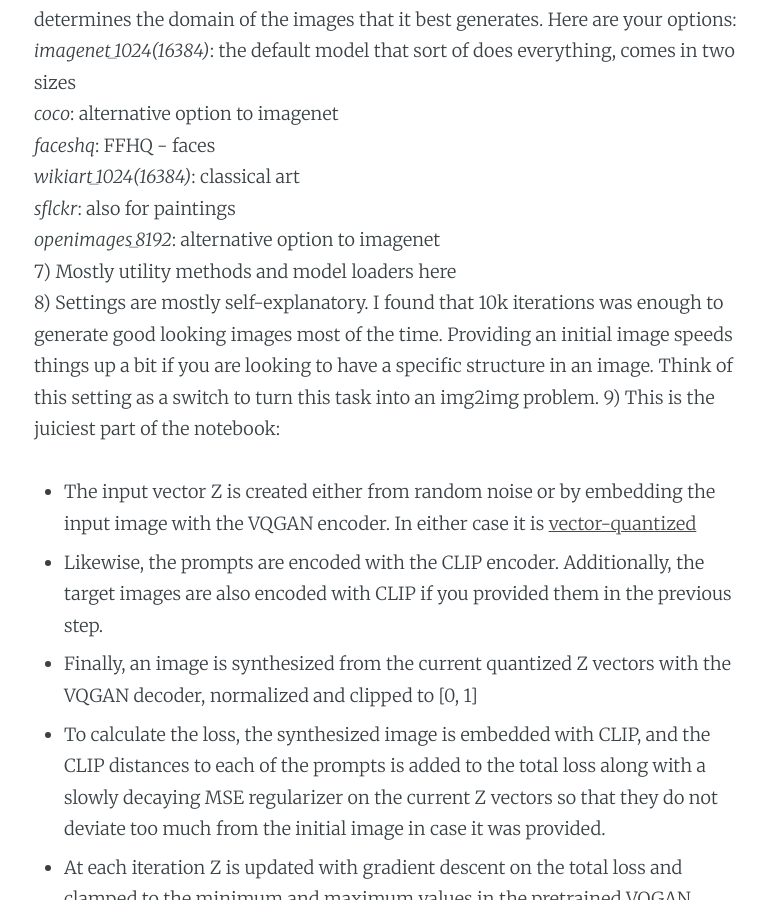
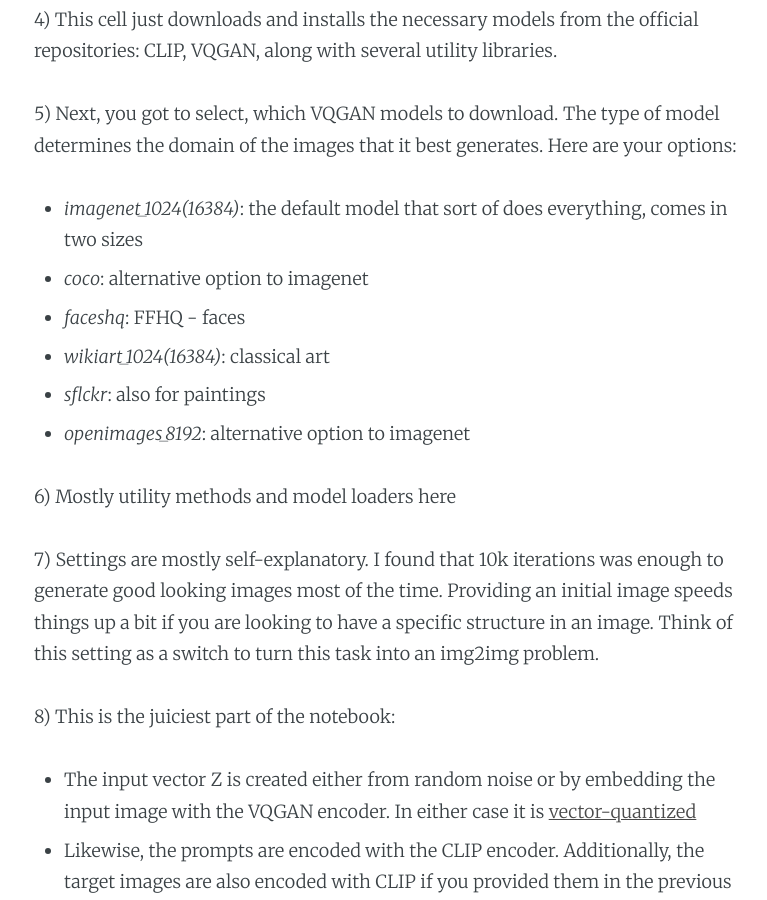
Before and after one commit to KirillDemochkin/kirilldemochkin.github.io, a Jekyll site: the page built from _posts/2021-10-31-VQGAN-CLIP-tutorial.md, in a window 1280 px wide and 900 px high, scrolled down 1669 px. Shown: the whole window, without its empty margins (251-1018 px from the left). Built offline with Jekyll 4.4.1, drawn with Linux system fonts in a browser that asks for light colours; comment, search, counter and statistics services are not loaded.

Commit message:
1B formatting

```diff
--- a/_posts/2021-10-31-VQGAN-CLIP-tutorial.md
+++ b/_posts/2021-10-31-VQGAN-CLIP-tutorial.md
@@ -23,20 +23,27 @@
 Get the colab [here](https://colab.research.google.com/github/justinjohn0306/VQGAN-CLIP/blob/main/VQGAN%2BCLIP_%28z%2Bquantize_method_with_augmentations%2C_user_friendly_interface%29.ipynb?authuser=1#scrollTo=c2505191-1756-4e5d-b9a8-33af798ad879), and let's get started!
 
 1) This colab is released under the MIT license, which allows it to be used for commercial projects, which is a great thing for anyone wanting to use this method in a startup.
+
 2) This notebook is quite heavy, hence it requires a powerful GPU to run, make sure that you have enough juice, otherwise reset and reconnect.
+
 3) It takes about 10 minutes to generate a good looking image for a single prompt, and colab likes to disconnect you from the GPU instance if you are not actively editing code (even if you are already running some code on the GPU). Luckily, the authors added an "anti-disconnect" block that implicitly clicks "reconnect" if colab attempts to kick you off the GPU. This way you can input a prompt and forget about it until a good looking image is generated.
+
 4) This cell just downloads and installs the necessary models from the official repositories: CLIP, VQGAN, along with several utility libraries.
+
 5) Next, you got to select, which VQGAN models to download. The type of model determines the domain of the images that it best generates.
-  Here are your options:
-  *imagenet_1024(16384)*: the default model that sort of does everything, comes in two sizes
-  *coco*: alternative option to imagenet
-  *faceshq*: FFHQ - faces
-  *wikiart_1024(16384)*: classical art
-  *sflckr*: also for paintings
-  *openimages_8192*: alternative option to imagenet
-7) Mostly utility methods and model loaders here
-8) Settings are mostly self-explanatory. I found that 10k iterations was enough to generate good looking images most of the time. Providing an initial image speeds things up a bit if you are looking to have a specific structure in an image. Think of this setting as a switch to turn this task into an img2img problem.
-9) This is the juiciest part of the notebook:
+Here are your options:
+- *imagenet_1024(16384)*: the default model that sort of does everything, comes in two sizes
+- *coco*: alternative option to imagenet
+- *faceshq*: FFHQ - faces
+- *wikiart_1024(16384)*: classical art
+- *sflckr*: also for paintings
+- *openimages_8192*: alternative option to imagenet
+
+6) Mostly utility methods and model loaders here
+
+7) Settings are mostly self-explanatory. I found that 10k iterations was enough to generate good looking images most of the time. Providing an initial image speeds things up a bit if you are looking to have a specific structure in an image. Think of this setting as a switch to turn this task into an img2img problem.
+
+8) This is the juiciest part of the notebook:
 - The input vector Z is created either from random noise or by embedding the input image with the VQGAN encoder. In either case it is [vector-quantized](https://t.me/casual_gan/46)
 - Likewise, the prompts are encoded with the CLIP encoder. Additionally, the target images are also encoded with CLIP if you provided them in the previous step.
 - Finally, an image is synthesized from the current quantized Z vectors with the VQGAN decoder, normalized and clipped to \[0, 1\]
```
